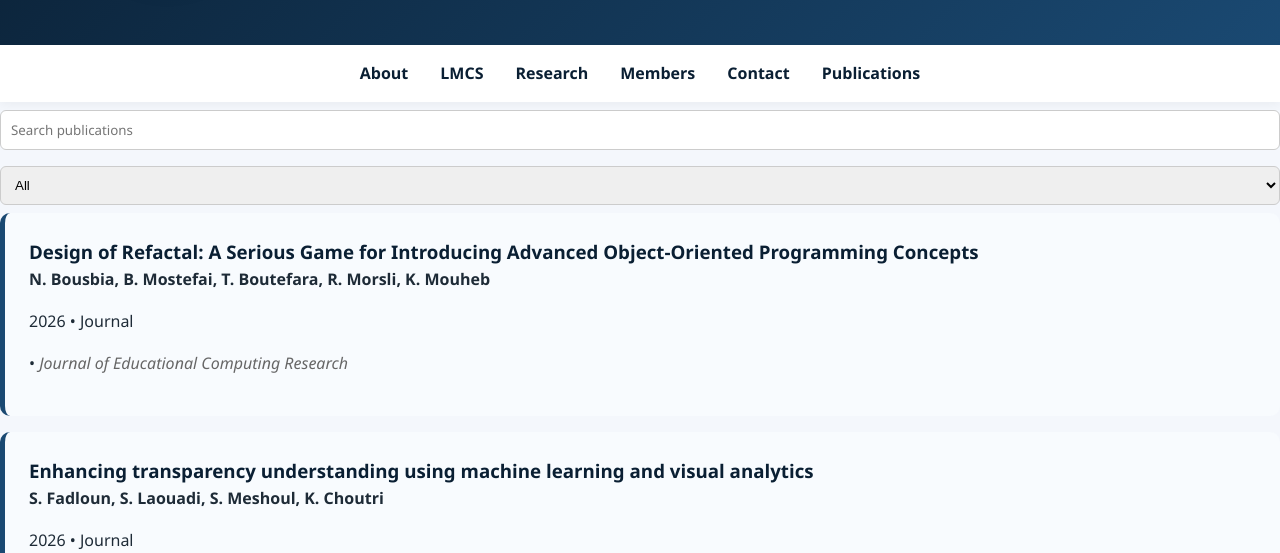
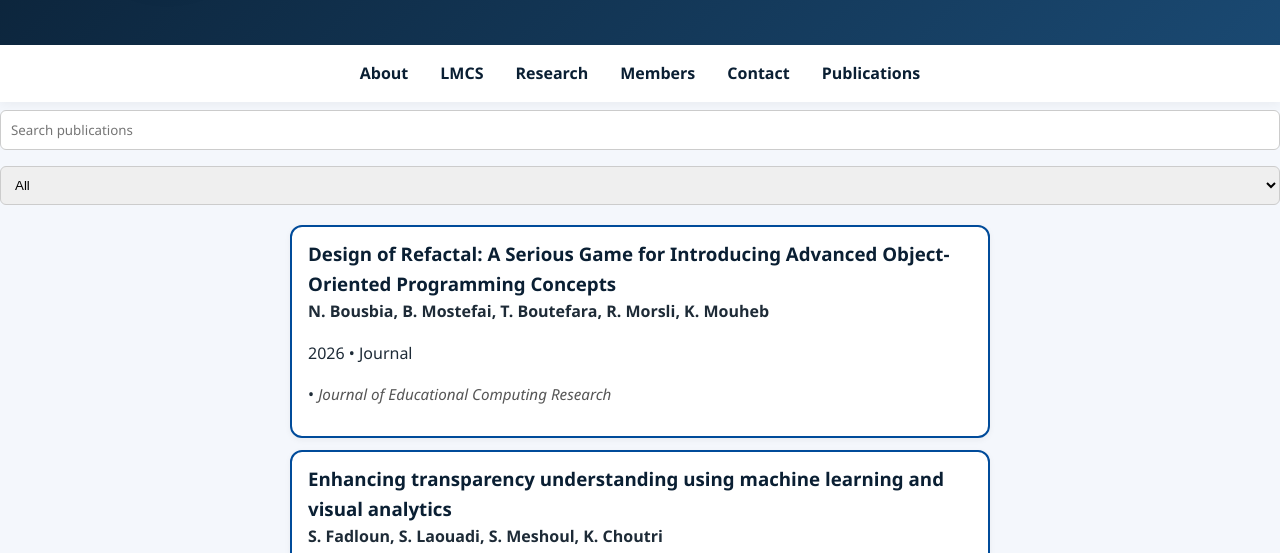
Before and after one commit to samfad91/TEL, a website: page publications.html in a window 1280 px wide. Shown: the part 247-800 px from the top of the page. Drawn offline with nearby package versions, Linux system fonts and the light colour scheme.

Commit message:
Update style.css

```diff
--- a/style.css
+++ b/style.css
@@ -304,7 +304,50 @@ font-size:0.75rem;
 margin-right:5px;
 background:#dbeafe;
 }
+.paper {
+    background: #ffffff;
+
+    /* smaller size */
+    max-width: 700px;
+    margin: 12px auto;
+
+    padding: 12px 16px;
+
+    /* bigger border */
+    border: 2px solid #004b9a;
+    border-radius: 12px;
+
+    /* smooth effect */
+    transition: all 0.25s ease;
+
+    /* subtle shadow */
+    box-shadow: 0 2px 6px rgba(0,0,0,0.05);
+}
+
+/* HOVER EFFECT */
+.paper:hover {
+    transform: translateY(-5px) scale(1.01);
+
+    border-color: #007bff;
+
+    box-shadow: 0 8px 18px rgba(0,0,0,0.15);
+
+    cursor: pointer;
+}
+
+/* title link */
+.paper a {
+    color: #004b9a;
+    text-decoration: none;
+    font-weight: 600;
+}
+
+.paper a:hover {
+    text-decoration: underline;
+}
+
+/* venue style */
 .paper em {
-    color: #666;
-    font-style: italic;
+    color: #555;
+    font-size: 0.95em;
 }
```
